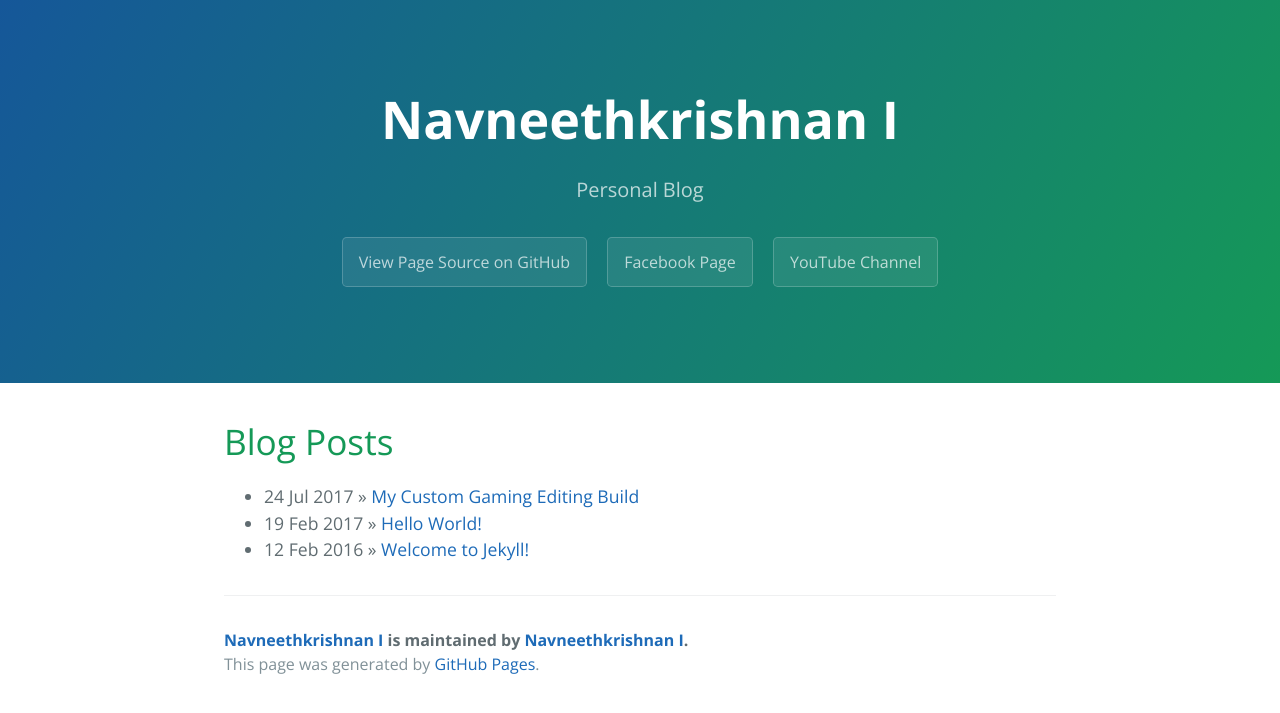
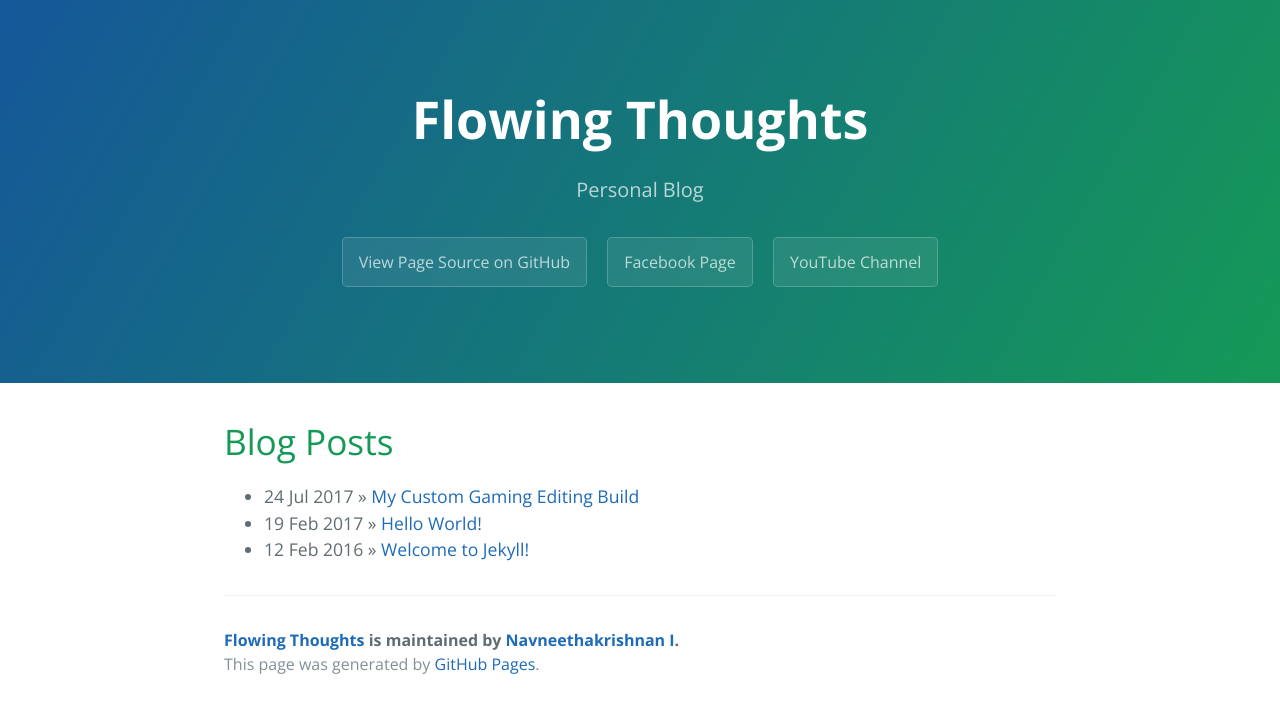
Before and after one commit to Navneet-Suresh/Navneet-Suresh.github.io, a Jekyll site: the page built from index.html, in a window 1280 px wide. Shown: the top 713 px of the page. Built offline with Jekyll 4.4.1, drawn with Linux system fonts in a browser that asks for light colours; the list of posts is cut into pages by our own code.

Commit message:
Tweaking Blog name and author.
#24-07-17

```diff
--- a/_config.yml
+++ b/_config.yml
@@ -1,5 +1,5 @@
 # Setup
-title:        Navneethkrishnan I
+title:        Flowing Thoughts
 tagline:      Personal Blog
 baseurl:      ""
 paginate:     1
@@ -7,7 +7,7 @@ future: true
 
 # About/contact
 author:
-  name:       Navneethkrishnan I
+  name:       Navneethakrishnan I
   url:        navneet-suresh.github.io
 
 # Gems
```
